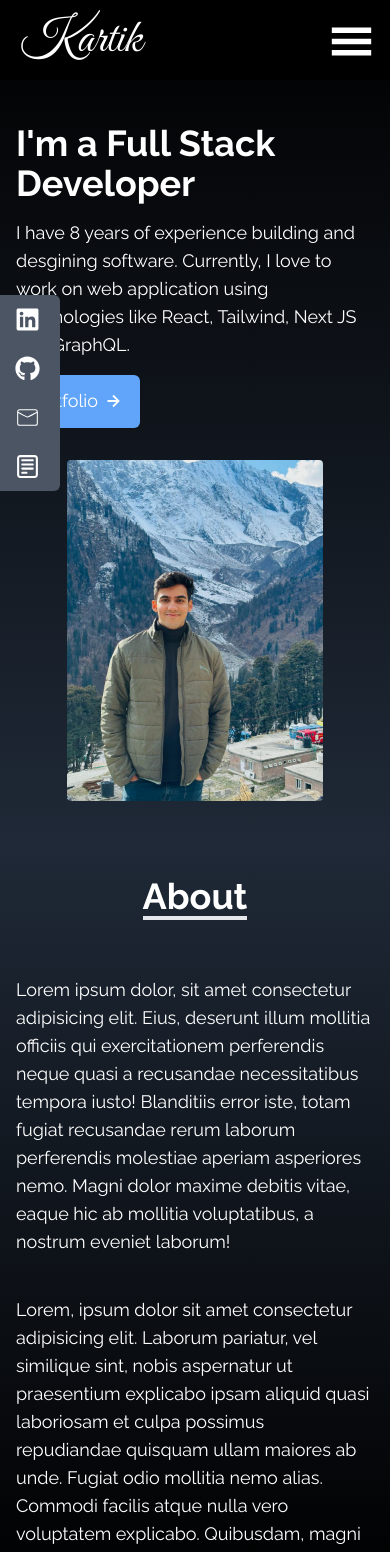
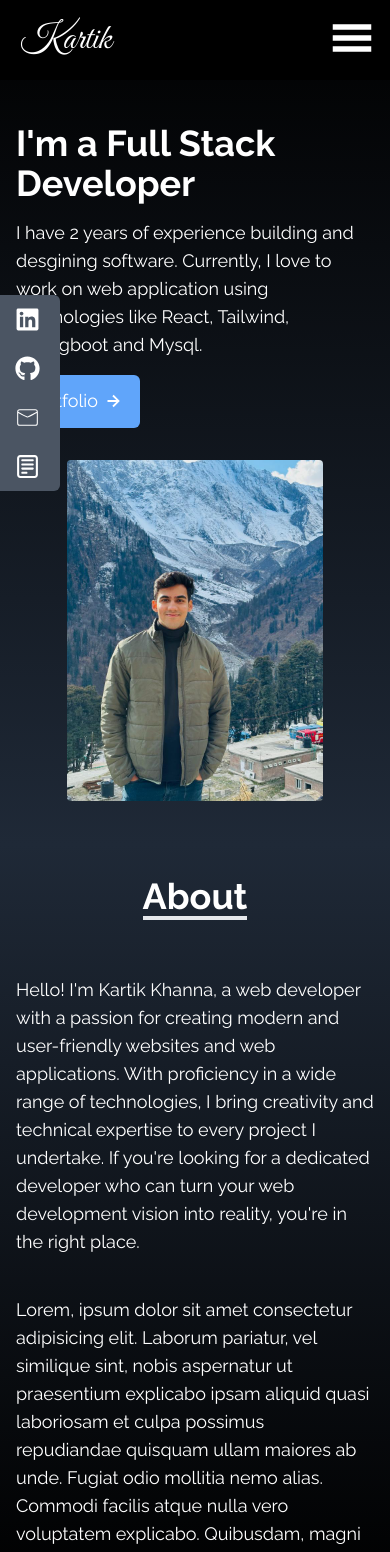
Before and after one commit to kartikkhanna21/Portfolio_website_github, a React (Create React App) app: page / in a window 390 px wide. Shown: the top 1552 px of the page. Built offline with nearby package versions, Linux system fonts and the light colour scheme.

Commit message:
website functioning

```diff
--- a/package.json
+++ b/package.json
@@ -10,6 +10,7 @@
     "react-dom": "^18.2.0",
     "react-icons": "^5.0.1",
     "react-scripts": "5.0.1",
+    "react-scroll": "^1.9.0",
     "web-vitals": "^2.1.4"
   },
   "scripts": {
--- a/src/components/About.jsx
+++ b/src/components/About.jsx
@@ -2,16 +2,14 @@ import React from 'react'
 
 const About = () => {
     return (
-        <div className='flex flex-col items-center justify-center w-full bg-gradient-to-b from-gray-800 to-black text-white md:h-screen'>
+        <div name="About" className='flex flex-col items-center justify-center w-full bg-gradient-to-b from-gray-800 to-black text-white md:h-screen'>
             <div className='flex flex-col items-center py-4 max-w-screen-lg px-4 lg:px-0'>
                 <div className=' w-min'>
                     <h1 className=' my-4 text-center text-4xl font-bold border-b-4 max-w-full'>About</h1>
                 </div>
 
                 <div className='my-10 xxsm:text-lg md:text-xl'>
-                    <p>Lorem ipsum dolor, sit amet consectetur adipisicing elit. Eius, deserunt illum mollitia officiis qui exercitationem perferendis neque quasi a recusandae necessitatibus
-                        tempora iusto! Blanditiis error iste, totam fugiat recusandae rerum laborum perferendis molestiae aperiam asperiores nemo.
-                        Magni dolor maxime debitis vitae, eaque hic ab mollitia voluptatibus, a nostrum eveniet laborum!</p>
+                    <p>Hello! I'm Kartik Khanna, a web developer with a passion for creating modern and user-friendly websites and web applications. With proficiency in a wide range of technologies, I bring creativity and technical expertise to every project I undertake. If you're looking for a dedicated developer who can turn your web development vision into reality, you're in the right place.</p>
                 </div>
 
                 <div >
--- a/src/components/Contact.jsx
+++ b/src/components/Contact.jsx
@@ -2,7 +2,7 @@ import React from 'react'
 
 const Contact = () => {
     return (
-        <div className='flex flex-col justify-center w-full bg-gradient-to-b from-black to-gray-800 text-white md:h-screen'>
+        <div name="Contact" className='flex flex-col justify-center w-full bg-gradient-to-b from-black to-gray-800 text-white md:h-screen'>
             <div className='flex flex-col justify-center items-center max-w-screen-lg mx-auto p-4 lg:px-0'>
                 <div className='my-4 w-min'>
                     <h1 className='text-4xl font-bold border-b-4'>Contact</h1>
@@ -12,14 +12,15 @@ const Contact = () => {
                 </div>
 
                 <div className='flex flex-col w-full py-8'>
+                    <form action='https://getform.io/f/1d2648fc-4949-4674-a110-62ff4494fe60' method='POST'>
                         <div className=''>
-                        <input type="text" className='w-full py-2 px-1 rounded text-white bg-transparent border-2 text-sm border-white' placeholder='Enter Your Name' />
+                            <input type="text" name='name' className='w-full py-2 px-1 rounded text-white bg-transparent border-2 text-sm border-white' placeholder='Enter Your Name' />
                         </div>
                         <div className='py-4'>
-                        <input type="text" className='w-full py-2 px-1 rounded text-white bg-transparent border-2 text-sm border-white' placeholder='Enter Your Email' />
+                            <input type="text" name='email' className='w-full py-2 px-1 rounded text-white bg-transparent border-2 text-sm border-white' placeholder='Enter Your Email' />
                         </div>
                         <div>
-                        <textarea className='w-full h-32 py-2 px-1 rounded text-white bg-transparent border-2 text-sm border-white' placeholder='Enter Your Message'>
+                            <textarea name='message' className='w-full h-32 py-2 px-1 rounded text-white bg-transparent border-2 text-sm border-white' placeholder='Enter Your Message'>
 
                             </textarea>
                         </div>
@@ -31,6 +32,8 @@ const Contact = () => {
                                 </button>
                             </a>
                         </div>
+                    </form>
+
                 </div>
             </div>
         </div>
--- a/src/components/Experience.jsx
+++ b/src/components/Experience.jsx
@@ -71,7 +71,7 @@ const Experience = () => {
         }
     ]
     return (
-        <div className='w-full bg-gradient-to-b from-gray-800 to-black text-white md:min-h-screen'>
+        <div name="Experience" className='w-full bg-gradient-to-b from-gray-800 to-black text-white md:min-h-screen'>
             <div className='flex flex-col justify-center items-center max-w-screen-lg mx-auto p-4 lg:px-0'>
                 <div className='my-4 w-min'>
                     <h1 className='text-4xl font-bold border-b-4'>Experience</h1>
@@ -87,8 +87,8 @@ const Experience = () => {
                                 <div className='flex flex-row justify-center'>
                                     <img className='p-5 h-28 rounded text-center' src={image} alt="" />
                                 </div>
-                                <div className={"py-2"+" "+bgcolor}>
-                                    <p className={"text-center text-xl"+" "+textColor}>{skillName}</p>
+                                <div className={"py-2"+ " " + bgcolor}>
+                                    <p className={"text-center text-xl" + " "+ textColor}>{skillName}</p>
                                 </div>
                             </div>
                         ))}
--- a/src/components/Home.jsx
+++ b/src/components/Home.jsx
@@ -1,24 +1,28 @@
 import React from 'react'
 import HeroImage from "../assets/Kartik_winter_image.jpeg";
 import { BiRightArrowAlt } from "react-icons/bi";
+import { Link } from "react-scroll";
 const Home = () => {
     return (
-        <div name="home" className='h-full w-full bg-gradient-to-b from-black to-gray-800 text-white  '>
+        <div name="Home" className='h-full w-full bg-gradient-to-b from-black to-gray-800 text-white'>
             <div className='max-w-screen-lg  mx-auto px-4 flex flex-col items-center justify-center md:flex-row h-screen'>
                 <div className='pt-20'>
                     <div>
                         <h1 className=' text-3xl font-bold py-4  xxsm:text-4xl xsm:text-5xl md:text-7xl'>I'm a Full Stack Developer</h1>
                     </div>
                     <div >
-                        <p className='xxsm:text-lg md:py-4'>I have 8 years of experience building and desgining software.
-                            Currently, I love to work on web application using technologies like React, Tailwind, Next JS and GraphQL.
+                        <p className='xxsm:text-lg md:py-4'>I have 2 years of experience building and desgining software.
+                            Currently, I love to work on web application using technologies like React, Tailwind, Springboot and Mysql.
                         </p>
                     </div>
                     <div>
-                        <button className='group my-4 p-3 rounded-md bg-blue-400 xxsm:text-lg'>
-                            Portfolio
-                            <span><BiRightArrowAlt className='inline mb-1 mx-1 group-hover:rotate-90 duration-300' size={22}/></span>
-                        </button>
+                        <Link to="Portfolio" smooth duration={500}>
+                            <button className='group my-4 p-3 rounded-md bg-blue-400 xxsm:text-lg'>
+                                Portfolio
+                                <span><BiRightArrowAlt className='inline mb-1 mx-1 group-hover:rotate-90 duration-300' size={22} /></span>
+                            </button>
+                        </Link>
+
                     </div>
                 </div>
                 <div>
--- a/src/components/Navbar.jsx
+++ b/src/components/Navbar.jsx
@@ -1,6 +1,7 @@
 import React, { useState } from 'react'
 import { GiHamburgerMenu } from "react-icons/gi";
 import { IoClose } from "react-icons/io5";
+import { Link } from "react-scroll";
 
 const Navbar = () => {
     const [nav, setNav] = useState(false);
@@ -29,16 +30,16 @@ const Navbar = () => {
 
     ]
     return (
-        <div className="flex justify-between items-center w-full h-20 text-white bg-black p-3 fixed">
+        <div className="flex justify-between items-center w-full h-20 text-white bg-black py-2 px-3 fixed">
             <div>
-                <h1 className='font-signature text-5xl ml-2'>Kartik</h1>
+                <h1 className='font-signature text-4xl ml-2 md:text-5xl'>Kartik</h1>
             </div>
             <div >
                 <div>
                     <ul className='md:flex hidden'>
                         {links.map(({ id, link }) => (
                             <li key={id} className='text-gray-400 px-4 cursor-pointer font-medium hover:scale-105 duration-200'>
-                                {link}
+                                <Link to={link} smooth duration={500}>{link}</Link>
                             </li>
                         )
                         )}
@@ -49,7 +50,7 @@ const Navbar = () => {
                     {nav ?
                         <IoClose size={45} />
                         :
-                        <GiHamburgerMenu size={45} />
+                        <GiHamburgerMenu className='size-11 mb-1' />
                     }
                 </div>
 
@@ -59,7 +60,7 @@ const Navbar = () => {
 
                             {links.map(({ id, link }) => (
                                 <li key={id} className='text-3xl text-gray-400 py-6 cursor-pointer font-normal hover:scale-105 duration-200'>
-                                    {link}
+                                    <Link onClick={()=>(setNav(!nav))} to={link} smooth duration={500}>{link}</Link>
                                 </li>
                             )
                             )}
--- a/src/components/SocialLinks.jsx
+++ b/src/components/SocialLinks.jsx
@@ -44,7 +44,7 @@ const SocialLinks = () => {
             <ul >
                 {
                     socialLinks.map(({ id, linkName,component, url,download,style }) => (
-                        <li key={id} className={"p-3 flex justify-between bg-gray-600 w-40 items-center cursor-pointer ml-[-100px] hover:ml-[-5px] duration-300" + " " + style}>
+                        <li key={id} className={"p-3 flex justify-between bg-gray-600 w-40 items-center cursor-pointer ml-[-100px] hover:ml-[-5px] duration-300" + " " + style }>
                             <a href={url} className='flex justify-between items-center w-full'
                                 target='_blank'
                                 rel='noreferrer'
```
Also changed, not shown: src/components/Portfolio.jsx (+14 -8 lines), 2 other files (tests, documents, lock files or other folders). Lines whose indentation alone changed are shown as unchanged.
